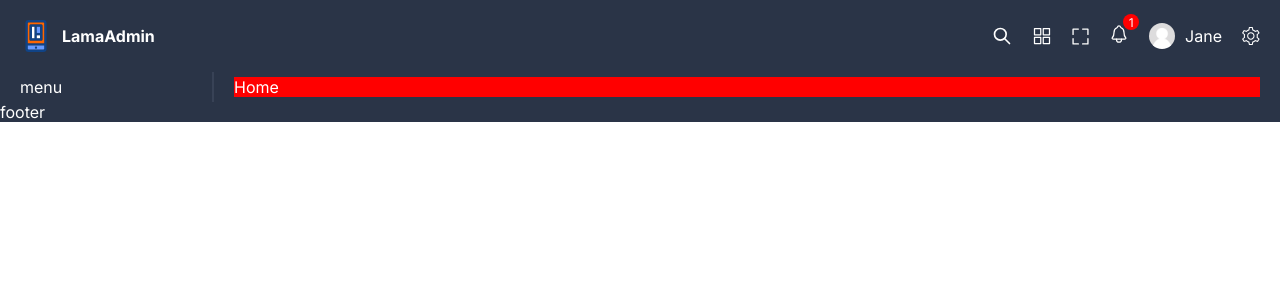
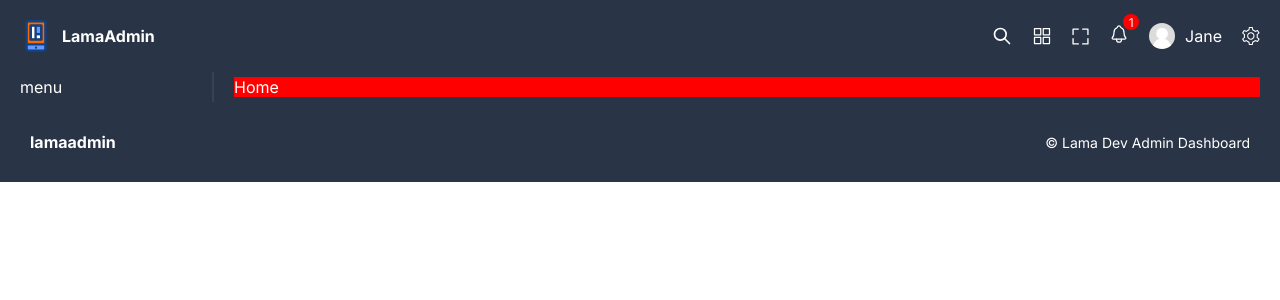
Before and after one commit to nando-brrs/react-admin-ui, a React (Vite) app: page / in a window 1280 px wide. Shown: the top 300 px of the page. Built offline with nearby package versions, Linux system fonts and the light colour scheme.

Commit message:
adicionando estilos para footer

```diff
--- a/src/components/footer/Footer.tsx
+++ b/src/components/footer/Footer.tsx
@@ -2,7 +2,10 @@
 
 const Footer = () => {
     return (
-        <div className="footer">footer</div>
+        <div className="footer">
+            <span>lamaadmin</span>
+            <span>© Lama Dev Admin Dashboard</span>
+        </div>
     )
 }
 
--- a/src/components/footer/footer.scss
+++ b/src/components/footer/footer.scss
@@ -1,3 +1,14 @@
 .footer{
-
+    display: flex;
+    align-items: center;
+    justify-content: space-between;
+    padding: 30px;
+    span{
+        &:first-child{
+            font-weight: bold;
+        }
+        &:last-child{
+            font-size: 14px;
+        }
+    }
 }
```
